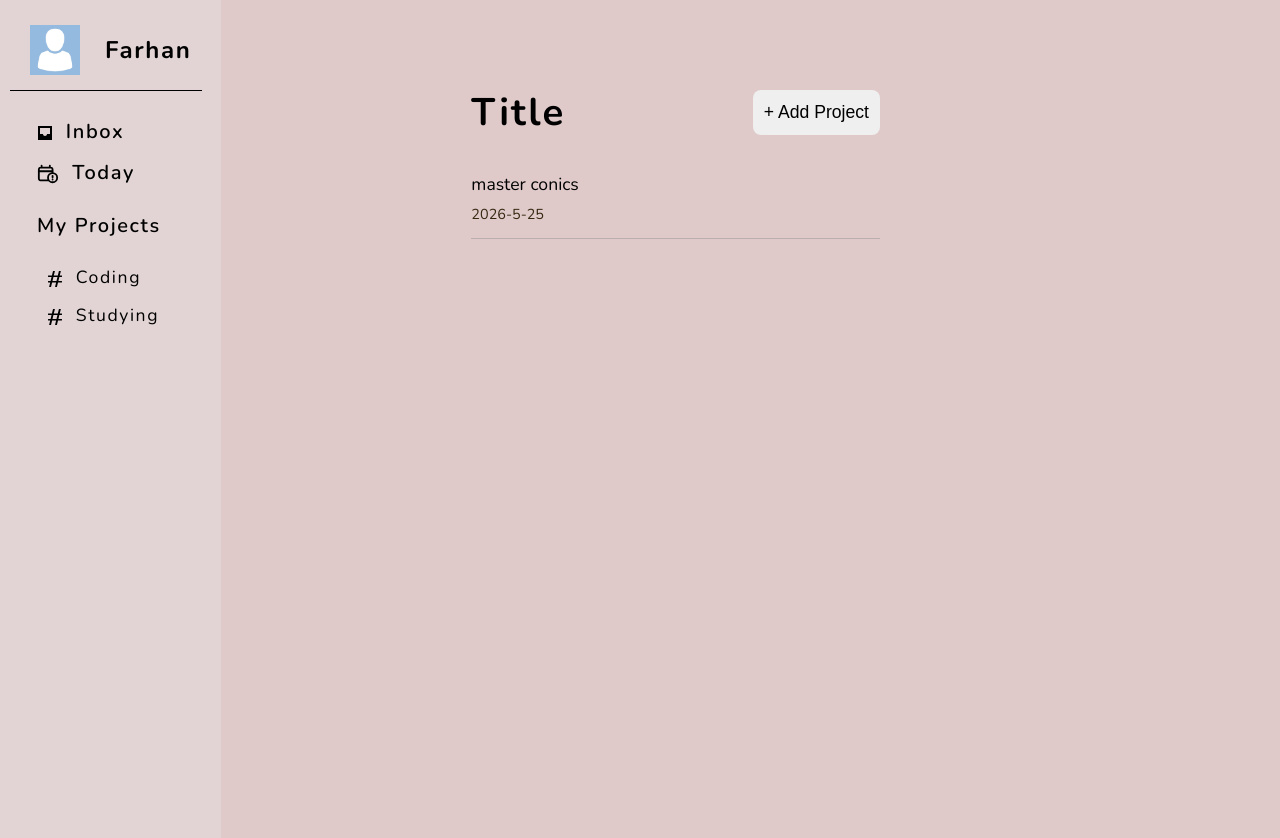
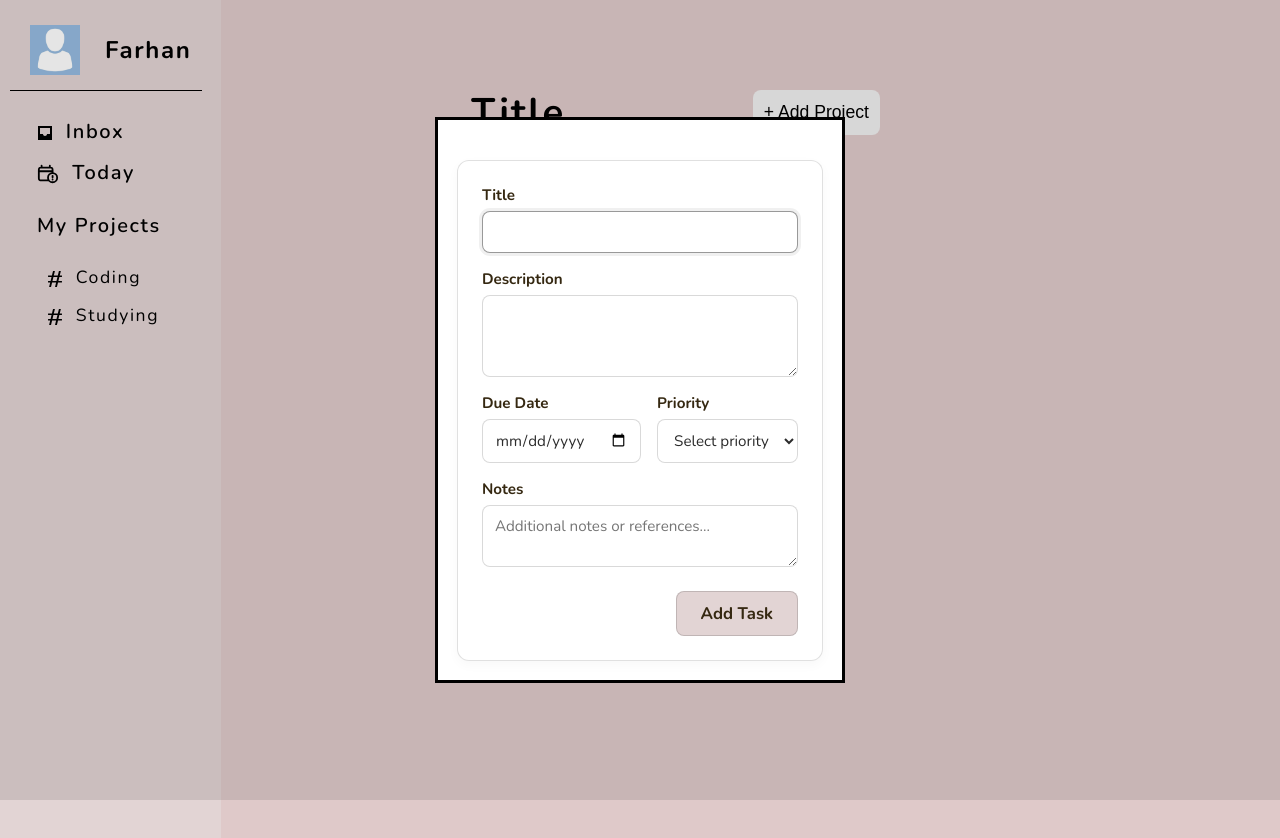
Before and after one commit to farhaanTanvir/Todo-App, a website built with webpack: page src/index.html in a window 1280 px wide. Both pictures are taken after a click on the button "+ Add Project". Built offline with nearby package versions, Linux system fonts and the light colour scheme.

Commit message:
Added adding functionality

```diff
--- a/src/dom.js
+++ b/src/dom.js
@@ -1,12 +1,12 @@
-import { listOfProjects, target } from "./index.js"
+// import { listOfProjects, target } from "./index.js"
 
-export function renderList(display) {
-    let projectObject = listOfProjects.find(todo => todo.name === target)
-    display.innerHTML = ""
-    projectObject.list.forEach((item) => {
-        display.insertAdjacentHTML("beforeend", `<div class="todo-item" data="${item.uuid}">
+export function renderList(display, list, target) {
+  let projectObject = list.find(todo => todo.name === target)
+  display.innerHTML = ""
+  projectObject.list.forEach((item) => {
+    display.insertAdjacentHTML("beforeend", `<div class="todo-item" data="${item.uuid}">
         <p class="title">${item.title}</p>
         <p class="due">${item.due}</p>
       </div>`)
-    })
+  })
 }
--- a/src/index.html
+++ b/src/index.html
@@ -20,6 +20,69 @@
   </nav>
 
   <div class="display">
+    <dialog id="todo-constructor"><form method="dialog" class="todo-form">
+<div class="form-group">
+    <label for="title">Title </label>
+    <input
+      type="text"
+      id="title"
+      name="title"
+      required
+    />
+  </div>
+
+  <!-- Description [text] -->
+  <div class="form-group">
+    <label for="description">Description</label>
+    <textarea
+      id="description"
+      name="description"
+      rows="3"
+      required
+    ></textarea>
+  </div>
+
+  <!-- Row for Due Date & Priority -->
+  <div class="form-row">
+    <!-- Due Date [date input] -->
+    <div class="form-group">
+      <label for="dueDate">Due Date</label>
+      <input
+        type="date"
+        id="dueDate"
+        name="dueDate"
+        required
+      />
+    </div>
+
+    <!-- Priority [drop down: low, medium, high] -->
+    <div class="form-group">
+      <label for="priority">Priority</label>
+      <select id="priority" name="priority" required>
+        <option value="" disabled selected>Select priority</option>
+        <option value="low">Low</option>
+        <option value="medium">Medium</option>
+        <option value="high">High</option>
+      </select>
+    </div>
+  </div>
+
+  <!-- Notes [optional text] -->
+  <div class="form-group">
+    <label for="notes">Notes</label>
+    <textarea
+      id="notes"
+      name="notes"
+      rows="2"
+      placeholder="Additional notes or references..."
+    ></textarea>
+  </div>
+
+  <!-- Submit Button -->
+  <div class="form-actions">
+    <button type="submit" class="add-btn" id="projectConstructorSubmit">Add Task</button>
+  </div>
+    </form></dialog>
       <div class="outcast"><h1>Title</h1> <button class="add">+ Add Project</button></div>
 
     <div class="todos">
--- a/src/index.js
+++ b/src/index.js
@@ -4,33 +4,36 @@ import { project } from "./projects.js"
 import { listItem } from "./list.js"
 import { renderList } from "./dom.js"
 
-export let listOfProjects = [];
-export let target; // this indicates the project you're inside. You upload the title property here.
+let listOfProjects = [];
+let target; // this indicates the project you're inside. You upload the title property here.
 const todoListDOM = document.querySelector('.todos') // takes '.todo-item'
 const addButton = document.querySelector('.add')
+const todoConstructDialog = document.querySelector('#todo-constructor')
+const projectSubmit = document.querySelector('#projectConstructorSubmit')
 
 const coding = new project("Coding")
 const studying = new project("Studying")
 
-const learnLocalHost = new listItem("Learn LocalHost", "blah blah blah", "2026-5-21", "high", "nothing")
-const learnLocalReact = new listItem("Learn React", "blah blah blah", "2026-5-21", "low", "nothing")
-const learnConics = new listItem("master conics", "blah blah blah", "2026-5-25", "very high", "nothing")
+//const learnLocalHost = new listItem("Learn LocalHost", "blah blah blah", "2026-5-21", "high", "nothing")
+//const learnLocalReact = new listItem("Learn React", "blah blah blah", "2026-5-21", "low", "nothing")
+//const learnConics = new listItem("master conics", "blah blah blah", "2026-5-25", "very high", "nothing")
 
-coding.list.push(learnLocalHost);
-coding.list.push(learnLocalReact);
+//coding.list.push(learnLocalHost);
+// coding.list.push(learnLocalReact);
 
-studying.list.push(learnConics);
+// studying.list.push(learnConics);
 // console.log(coding)
 // console.log(studying)
 listOfProjects.push(coding);
 listOfProjects.push(studying);
 
-console.log(listOfProjects.find(todo => todo.name === "Coding").list)
+//console.log(listOfProjects.find(todo => todo.name === "Coding").list)
 
 target = "Coding";
 
 addButton.addEventListener('click', () => {
-    renderList(todoListDOM);
+    todoConstructDialog.showModal()
+
 })
 
 
@@ -42,9 +45,23 @@ addButton.addEventListener('click', () => {
 // You REALLY will need the DOM running to test this stuff properly. This ain't something the console lets you test properly, so get started with the DOM immediately
 
 
-target = "Studying"
+// now you gotta write the function for making these objects on input
 
-// now you gotta write the function for making these objects on input
+
+projectSubmit.addEventListener('click', () => {
+    let targetProject = listOfProjects.find(todo => todo.name === target);
+
+    const title = document.querySelector('#title')
+    const desc = document.querySelector('#description')
+    const duedate = document.querySelector('#dueDate')
+    const priority = document.querySelector('#priority')
+    const notes = document.querySelector('notes')
+
+    targetProject.list.push(new listItem(title.value, desc.value, duedate.value, priority.value, notes))
+
+    renderList(todoListDOM, listOfProjects, target);
+})
+
 
 
 
--- a/src/style.css
+++ b/src/style.css
@@ -160,3 +160,132 @@ nav img {
     border-radius: 8px;
     padding: 11px;
 }
+
+
+
+
+
+/* ==========================================
+   Todo Form Styles
+   ========================================== */
+
+.todo-form {
+    background-color: rgba(255, 255, 255, 0.4);
+    border: 1px solid rgba(0, 0, 0, 0.12);
+    border-radius: 12px;
+    padding: 24px;
+    margin-top: 20px;
+    max-width: 550px;
+    display: flex;
+    flex-direction: column;
+    gap: 16px;
+    box-shadow: 0 4px 12px rgba(0, 0, 0, 0.03);
+}
+
+.form-group {
+    display: flex;
+    flex-direction: column;
+    gap: 6px;
+}
+
+.form-row {
+    display: flex;
+    gap: 16px;
+}
+
+.form-row .form-group {
+    flex: 1;
+}
+
+.todo-form label {
+    font-size: 0.95rem;
+    font-weight: 700;
+    color: rgb(53, 40, 17);
+    display: flex;
+    justify-content: space-between;
+    align-items: center;
+}
+
+/* Bracketed indicators formatting */
+.format-badge {
+    font-size: 0.8rem;
+    font-weight: 600;
+    color: rgba(53, 40, 17, 0.6);
+    font-family: inherit;
+}
+
+.format-badge.optional {
+    color: rgba(128, 128, 128, 0.8);
+    font-weight: 500;
+}
+
+/* Form controls styling */
+.todo-form input[type="text"],
+.todo-form input[type="date"],
+.todo-form select,
+.todo-form textarea {
+    width: 100%;
+    padding: 10px 12px;
+    font-family: 'Nunito', sans-serif;
+    font-size: 0.95rem;
+    color: #2c2c2c;
+    background-color: rgba(255, 255, 255, 0.85);
+    border: 1px solid rgba(0, 0, 0, 0.15);
+    border-radius: 8px;
+    outline: none;
+    box-sizing: border-box;
+    transition: all 0.2s ease;
+}
+
+.todo-form textarea {
+    resize: vertical;
+    min-height: 60px;
+}
+
+/* Focus and hover effects matching hover style in your navbar */
+.todo-form input:hover,
+.todo-form select:hover,
+.todo-form textarea:hover {
+    background-color: #ffffff;
+}
+
+.todo-form input:focus,
+.todo-form select:focus,
+.todo-form textarea:focus {
+    background-color: #ffffff;
+    border-color: rgba(0, 0, 0, 0.4);
+    box-shadow: 0 0 0 3px rgba(0, 0, 0, 0.06);
+}
+
+.todo-form select {
+    cursor: pointer;
+}
+
+/* Submit button styling */
+.form-actions {
+    display: flex;
+    justify-content: flex-end;
+    margin-top: 8px;
+}
+
+.add-btn {
+    height: 45px;
+    font-family: 'Nunito', sans-serif;
+    font-size: 1.05rem;
+    font-weight: 700;
+    color: rgb(53, 40, 17);
+    background-color: rgb(226, 212, 212);
+    border: 1px solid rgba(0, 0, 0, 0.15);
+    border-radius: 8px;
+    padding: 0 24px;
+    cursor: pointer;
+    transition: background-color 0.2s ease, transform 0.1s ease;
+}
+
+.add-btn:hover {
+    background-color: rgba(0, 0, 0, 0.164);
+}
+
+.add-btn:active {
+    transform: scale(0.98);
+}
```
